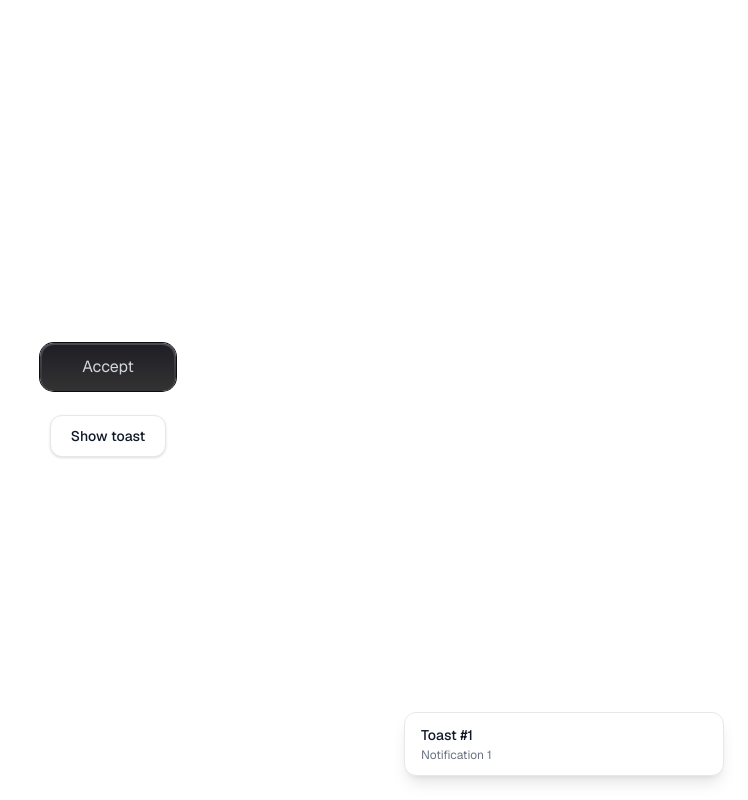
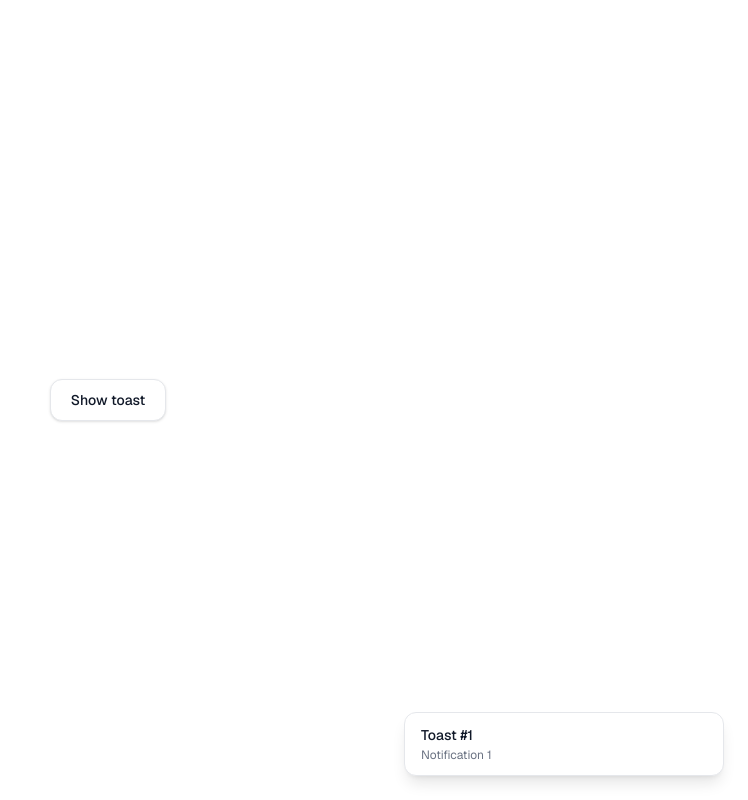
Before and after one commit to mouanvikram/components-challenge, a Next.js app in the folder day-31-to-60/day-43-to-day-60/components/: page / in a window 1280 px wide. Both pictures are taken after a click on the button "Show toast". Shown: the whole page, without its empty margins (532-1280 px from the left). Built offline with nearby package versions, Linux system fonts and the light colour scheme.

Commit message:
made few fixes in toasts

```diff
--- a/day-31-to-60/day-43-to-day-60/components/src/app/page.tsx
+++ b/day-31-to-60/day-43-to-day-60/components/src/app/page.tsx
@@ -5,9 +5,7 @@ import { ToastStack } from "@/components/ui/toast"
 export default function HomePage() {
   return (
     <main className="flex min-h-screen flex-col items-center justify-center gap-6">
-      <Button onClick={() => console.log("button clicked")} >
-        Accept
-      </Button>
+
       <ToastStack />
     </main >
   )
--- a/day-31-to-60/day-43-to-day-60/components/src/components/ui/toast.tsx
+++ b/day-31-to-60/day-43-to-day-60/components/src/components/ui/toast.tsx
@@ -39,7 +39,10 @@ function ToastViewport({ toasts }: { toasts: ToastItem[] }) {
                 "rounded-xl border border-gray-200 bg-white shadow-lg",
                 "px-4 py-3 pointer-events-auto"
               )}
-              style={{ zIndex: toasts.length - index }}
+              style={{
+                zIndex: toasts.length - index,
+                filter: `blur(${index * 0.4}px)`
+              }}
               initial={{ x: 80, opacity: 0, y: 0, scale: 1 }}
               animate={{
                 x: 0,
@@ -47,7 +50,7 @@ function ToastViewport({ toasts }: { toasts: ToastItem[] }) {
                 y: -index * PEEK_OFFSET,
                 scale: 1 - index * 0.04,
               }}
-              exit={{ x: 40, opacity: 0, transition: { duration: 0.2 } }}
+              exit={{ x: 40, opacity: 0, transition: { duration: 0.2 ,},zIndex: -10 }}
               transition={{
                 type: "spring",
                 stiffness: 400,
```
